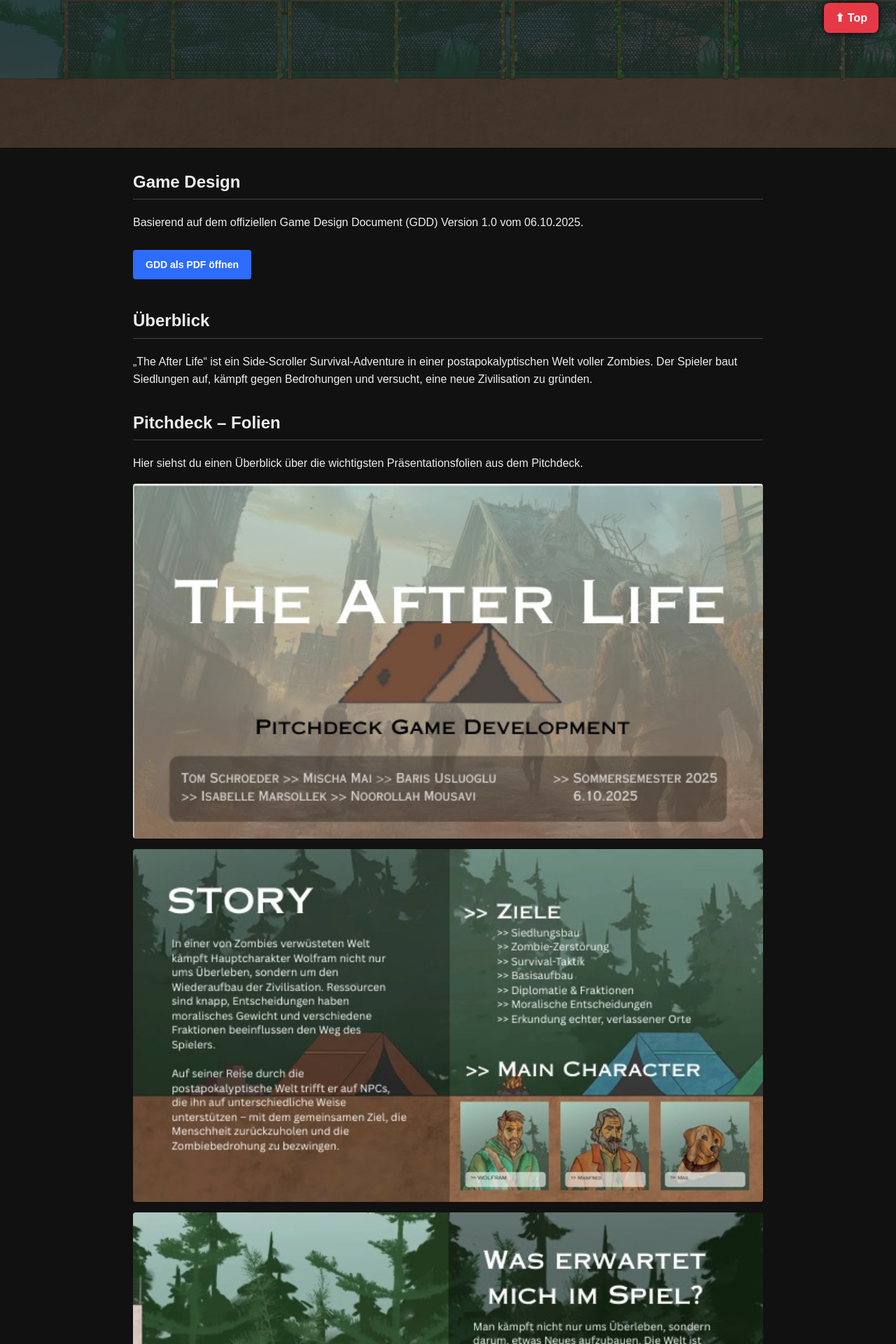
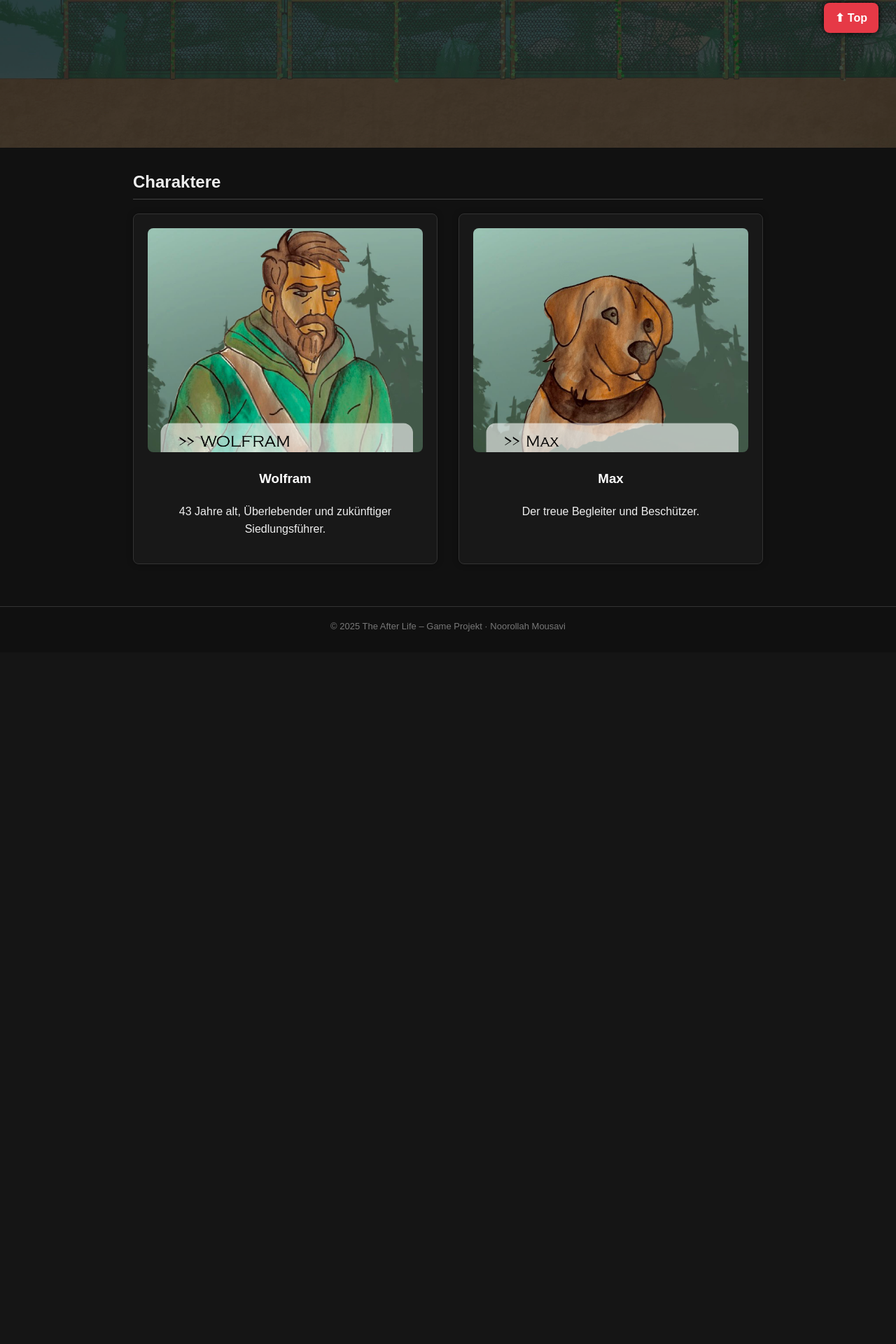
Before and after one commit to Noor8686/the-after-life-website, a PHP site: page / in a window 1280 px wide. Shown: the part 728-2648 px from the top of the page at 70% size. After the commit the page ends 1630 px from the top, so only its background shows below. Run offline with PHP 8.4, Linux system fonts and the light colour scheme.

Commit message:
Neuer änderungen CSS Grid

```diff
--- a/index.html
+++ b/index.html
@@ -36,32 +36,26 @@
     </div>
 
     <!-- Hauptinhalt -->
-    <main>
-        <h2>Game Design</h2>
-        <p>
-            Basierend auf dem offiziellen Game Design Document (GDD) Version 1.0 vom 06.10.2025.
-        </p>
+<main>
+    <h2>Charaktere</h2>
 
-        <a href="GDD.pdf" target="_blank" class="button">
-            GDD als PDF öffnen
-        </a>
+    <div class="grid-characters">
 
-        <h2>Überblick</h2>
-        <p>
-            „The After Life“ ist ein Side-Scroller Survival-Adventure in einer postapokalyptischen Welt voller Zombies.
-            Der Spieler baut Siedlungen auf, kämpft gegen Bedrohungen und versucht, eine neue Zivilisation zu gründen.
-        </p>
+        <div class="char-box">
+            <img src="pictures/GDDWolfram4x.png" alt="Wolfram">
+            <h3>Wolfram</h3>
+            <p>43 Jahre alt, Überlebender und zukünftiger Siedlungsführer.</p>
+        </div>
 
-        <h2>Pitchdeck – Folien</h2>
-        <p>Hier siehst du einen Überblick über die wichtigsten Präsentationsfolien aus dem Pitchdeck.</p>
+        <div class="char-box">
+            <img src="pictures/GDDMax4x.png" alt="Hund Max">
+            <h3>Max</h3>
+            <p>Der treue Begleiter und Beschützer.</p>
+        </div>
 
-        <!-- Folien-Bilder -->
-        <img src="pictures/1.jpeg" alt="Titelbild The After Life" class="full">
-        <img src="pictures/2.jpeg" alt="Story-Übersicht" class="full">
-        <img src="pictures/3.jpeg" alt="Locations &amp; Gameplay" class="full">
-        <img src="pictures/4.jpeg" alt="Charaktere &amp; Begleiter" class="full">
-        <img src="pictures/5.jpeg" alt="Weitere Features" class="full">
-    </main>
+    </div>
+</main>
+
 
     <footer>
         &copy; 2025 The After Life – Game Projekt · Noorollah Mousavi
--- a/style.css
+++ b/style.css
@@ -227,3 +227,33 @@ a:active {
     margin: 0;
     padding: 0;
 }
+
+/* ===== GRID LAYOUT: Charaktere ===== */
+
+.grid-characters {
+    display: grid;
+    grid-template-columns: repeat(auto-fit, minmax(280px, 1fr));
+    gap: 30px;
+    margin-top: 20px;
+}
+
+.char-box {
+    background: #181818;
+    padding: 20px;
+    border-radius: 8px;
+    text-align: center;
+    border: 1px solid #333;
+    box-shadow: 0 0 10px rgba(0,0,0,0.3);
+}
+
+.char-box img {
+    width: 100%;
+    height: 320px;
+    object-fit: cover;
+    border-radius: 8px;
+}
+
+.char-box h3 {
+    margin-top: 15px;
+    color: #fff;
+}
```
